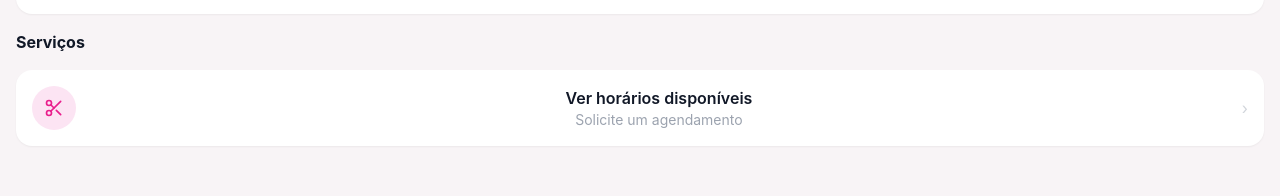
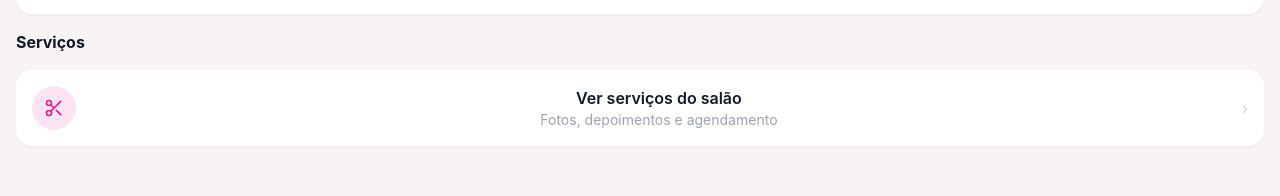
Before and after one commit to juliatedeschi7-creator/salao, a Next.js app: page /cliente in a window 1280 px wide. Shown: the part 238-434 px from the top of the page. Built offline with nearby package versions, Linux system fonts and the light colour scheme.

Commit message:
Atualizar o page.tsx

```diff
--- a/src/app/cliente/page.tsx
+++ b/src/app/cliente/page.tsx
@@ -72,7 +72,6 @@ export default function ClientePage() {
 
   return (
     <div className="min-h-screen bg-[#f8f4f6] pb-20">
-      {/* Header */}
       <div className="px-4 py-5 flex items-center justify-between"
         style={{ backgroundColor: cor }}>
         <div>
@@ -95,7 +94,6 @@ export default function ClientePage() {
       </div>
 
       <div className="px-4 py-4 flex flex-col gap-4">
-        {/* Próximo agendamento */}
         {proximoAg ? (
           <div className="card border-l-4" style={{ borderColor: cor }}>
             <p className="text-xs font-medium text-gray-400 mb-1">Próximo agendamento</p>
@@ -128,7 +126,6 @@ export default function ClientePage() {
           </div>
         )}
 
-        {/* Pacotes ativos */}
         {pacotesAtivos.length > 0 && (
           <>
             <h2 className="font-bold text-gray-900">Meus Pacotes</h2>
@@ -158,17 +155,17 @@ export default function ClientePage() {
           </>
         )}
 
-        {/* Serviços do salão */}
         <h2 className="font-bold text-gray-900">Serviços</h2>
-        <button onClick={() => router.push('/cliente/agendamentos')}
+
+        <button onClick={() => router.push('/cliente/servicos')}
           className="card flex items-center gap-3 active:scale-95 transition-all">
           <div className="w-11 h-11 rounded-full flex items-center justify-center"
             style={{ backgroundColor: corSec }}>
             <Scissors size={20} style={{ color: cor }} />
           </div>
           <div className="flex-1">
-            <p className="font-semibold text-gray-900">Ver horários disponíveis</p>
-            <p className="text-sm text-gray-400">Solicite um agendamento</p>
+            <p className="font-semibold text-gray-900">Ver serviços do salão</p>
+            <p className="text-sm text-gray-400">Fotos, depoimentos e agendamento</p>
           </div>
           <span className="text-gray-300">›</span>
         </button>
```
